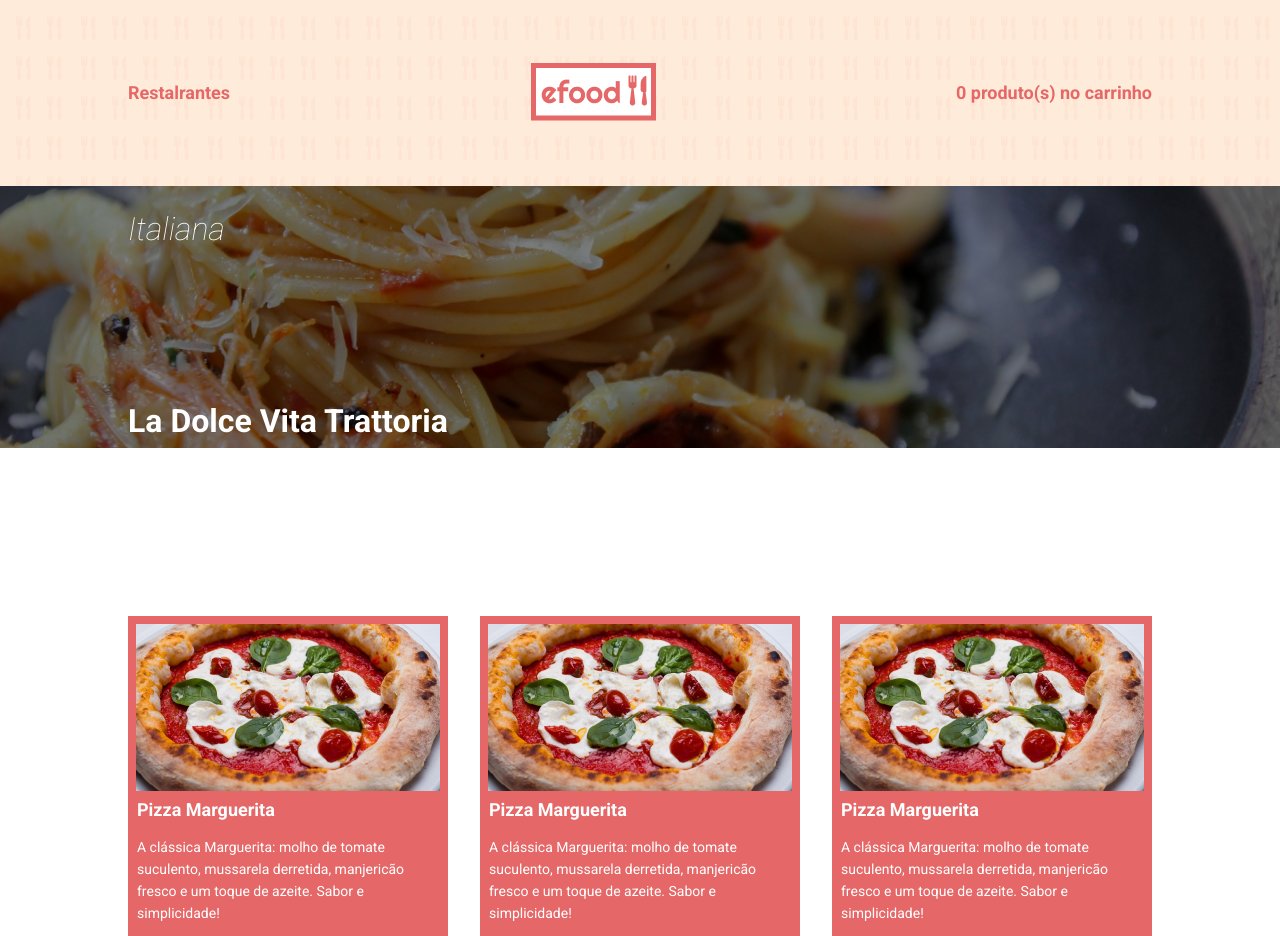
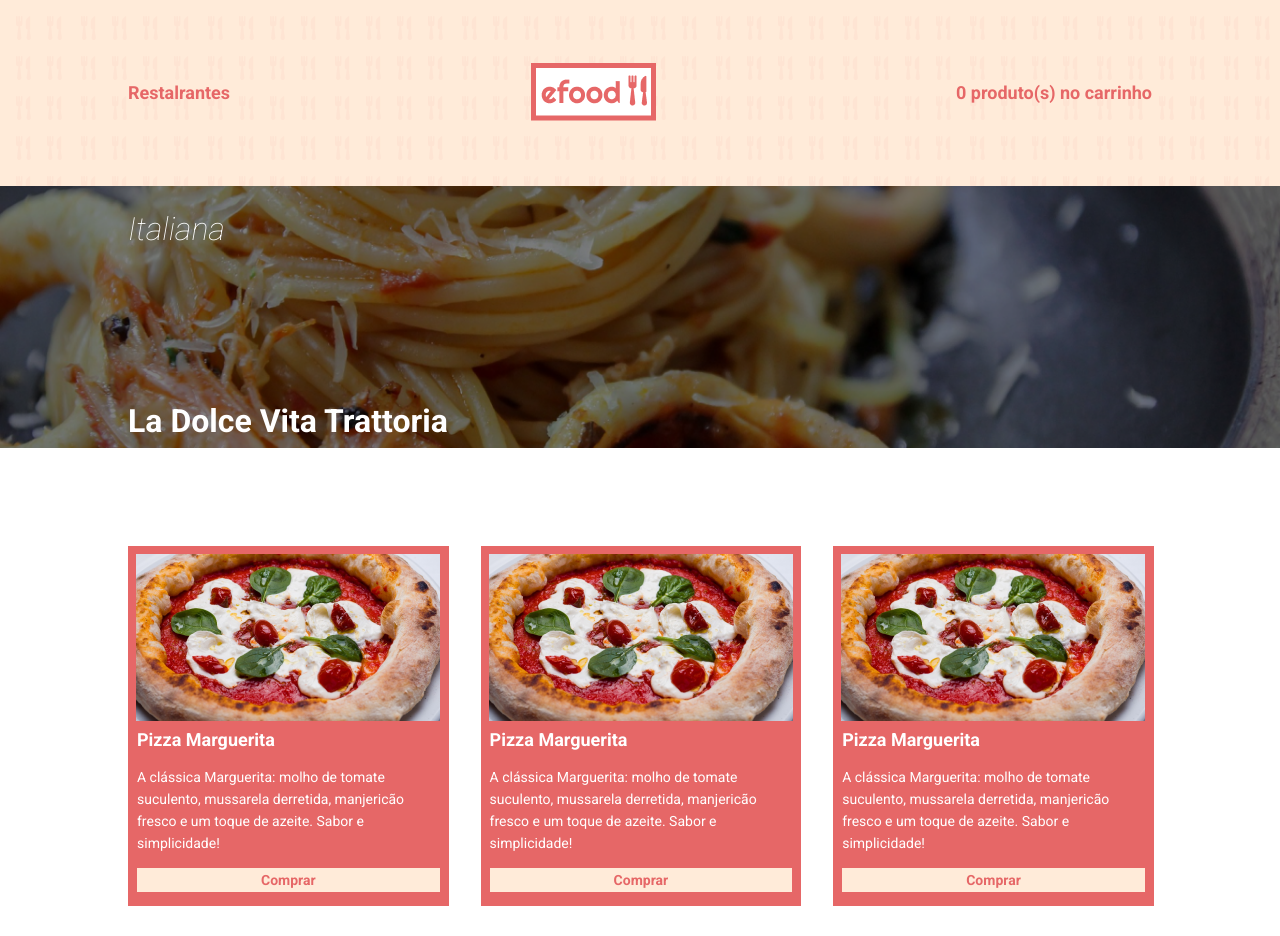
Before and after one commit to Henriquedearaujo/efood, a React (Create React App) app: page /perfil in a window 1280 px wide. Shown: the top 936 px of the page. Built offline with nearby package versions, Linux system fonts and the light colour scheme.

Commit message:
ajustando o banner

```diff
--- a/src/components/Banner/styles.ts
+++ b/src/components/Banner/styles.ts
@@ -3,7 +3,7 @@ import { cores } from '../../styles'
 
 export const BannerImg = styled.div`
   width: 100%;
-  height: 350px;
+  height: 280px;
   display: block;
   background-repeat: no-repeat;
   background-size: 100%;
--- a/src/components/Product/index.tsx
+++ b/src/components/Product/index.tsx
@@ -48,8 +48,8 @@ const Product = ({
       </AvProduct>
       <Descricao>{description}</Descricao>
       {btnStyles ? (
-        <Button type="link" to="/perfil" title={'Saiba mais'}>
-          Adiciona ao carrinho
+        <Button type="link" to="/perfil" title={'Adiciona ao carrinho'}>
+          Comprar
         </Button>
       ) : (
         <Button type="link" to="/perfil" title={'Saiba mais'}>
--- a/src/components/ProductsList/styles.ts
+++ b/src/components/ProductsList/styles.ts
@@ -37,7 +37,7 @@ export const Container = styled.section<Omit<Props, 'title' | 'menu'>>`
     color: ${(props) =>
       props.styleButton === 'big' ? cores.rosa2 : cores.branco};
 
-    padding: ${(props) => (props.styleButton === 'big' ? '4px 86px ' : '')};
+    padding: ${(props) => (props.styleButton === 'big' ? '4px 124px ' : '')};
   }
 
   ${Div} {
```
